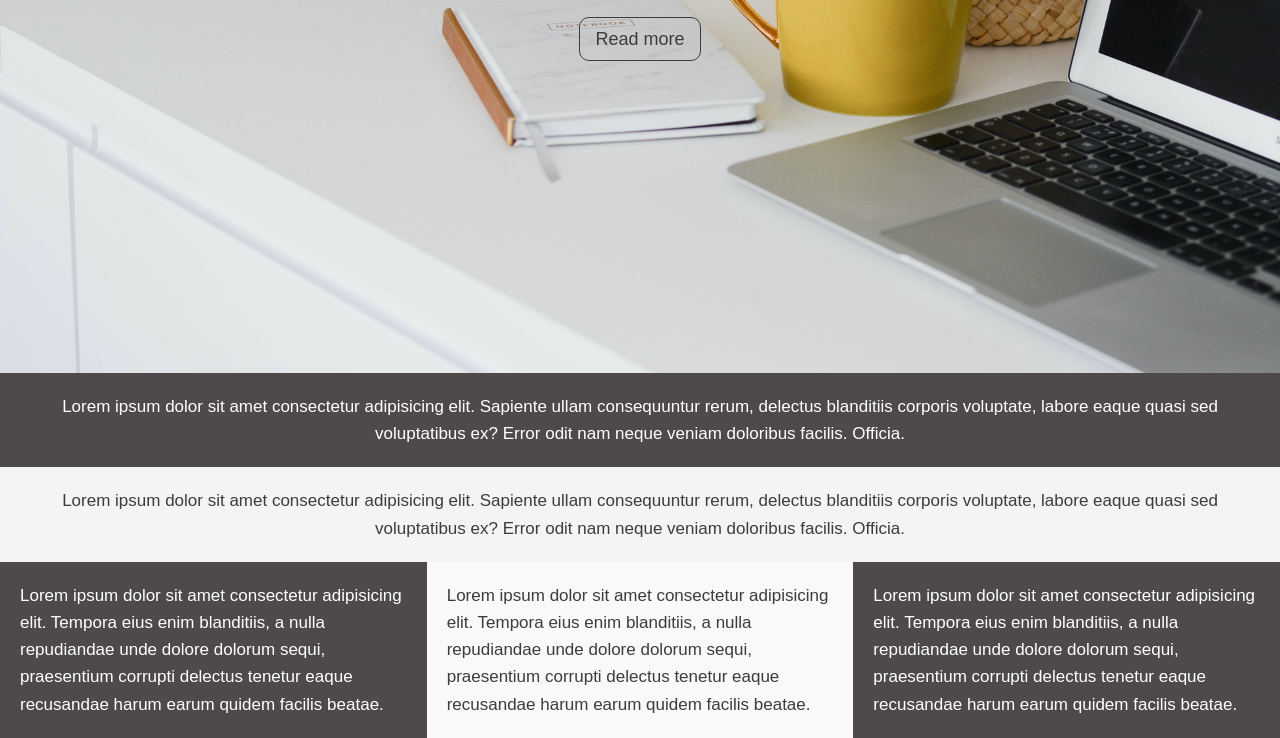
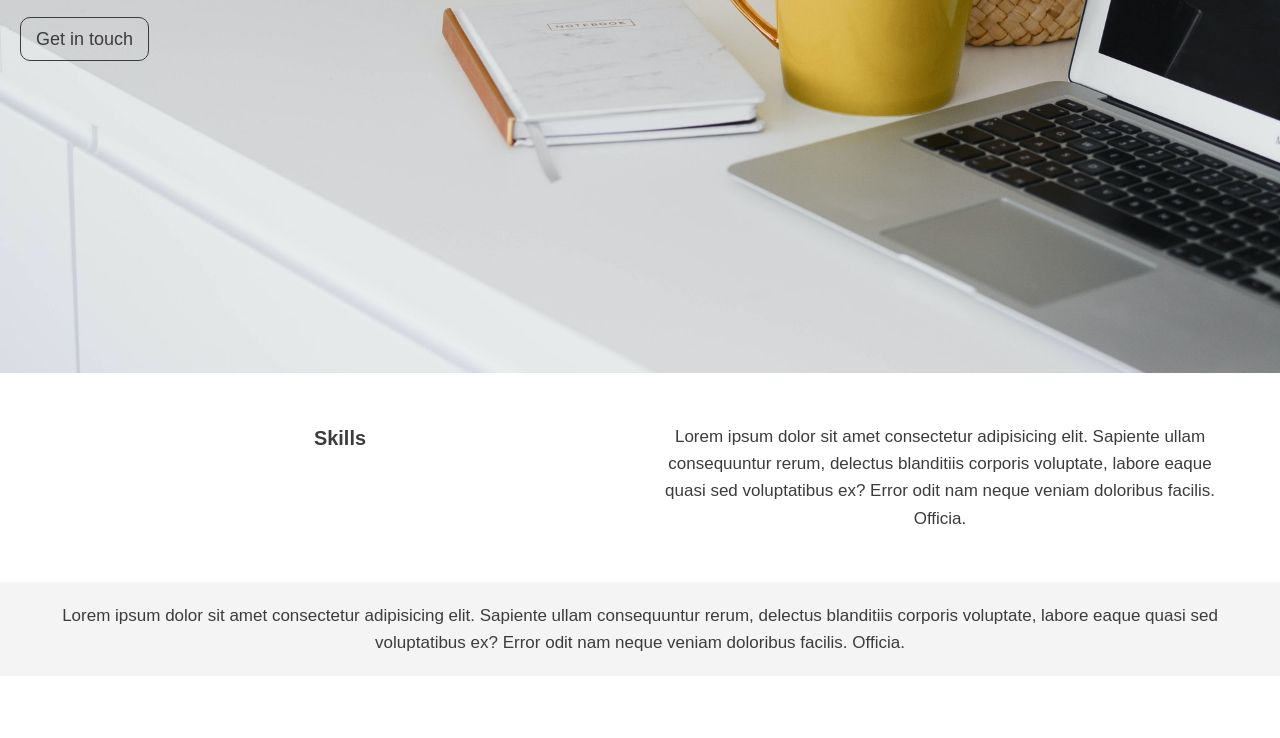
Before and after one commit to emilycharlson/echarlson-website, a plain HTML site: page index.html in a window 1280 px wide. Shown: the part 427-1165 px from the top of the page. After the commit the page ends 1143 px from the top, so only its background shows below. Drawn offline with Linux system fonts and the light colour scheme.

Commit message:
grid added

```diff
--- a/css/styles.css
+++ b/css/styles.css
@@ -19,9 +19,9 @@ body {
     display: flex;
     flex-direction: column;
     justify-content: center;
-    align-items: center;
+    align-items:flex-start;
     text-align: center;
-    padding: 0 20px;
+    padding: 0px 20px;
 }
 
 #showcase h1 {
@@ -48,14 +48,29 @@ body {
 
 #showcase .button:hover {
     background:rgb(62, 59, 59);
-    color: #fff;
+    color: #f4f4f4;
 }
 
 #section-a {
-    padding: 20px;
-    background:rgb(79, 74, 74);
-    color: #fff;
+    display: grid;
+    grid-template-columns: 1fr 1fr;
+    grid-template-areas: "header1   content1";
+    grid-gap: 20px;
+    padding: 50px;
+    background-color: #fff;
+    color:rgb(62, 59, 59);
     text-align: center;
+
+}
+
+.header1 {
+    grid-area: "header1";
+    text-align: center;
+}
+
+.content1 {
+    grid-area: "content1";
+
 }
 
 #section-b {
@@ -72,12 +87,3 @@ body {
 #section-c div {
     padding: 20px;
 }
-
-#section-c .box1, #section-c .box3 {
-    background:rgb(79, 74, 74);
-    color: #fff;
-}
-
-#section-c .box2 {
-    background: #f9f9f9;
-}
--- a/index.html
+++ b/index.html
@@ -5,7 +5,7 @@
     <meta name="viewport" content="width=device-width, initial-scale=1.0">
     <meta http-equiv="X-UA-Compatible" content="ie=edge">
     <link rel="stylesheet" href="css/styles.css">
-    <title>Software Developer</title>
+    <title>Software Developer | ECharlson portfolio</title>
 </head>
 <body>
     <header id="showcase">
@@ -13,20 +13,21 @@
         <p>
             Welcome to my website.
         </p>
-        <a href="#" class="button">Read more</a>
+        <a href="#" class="button">Get in touch</a>
     </header>
     <section id="section-a">
-        <p>Lorem ipsum dolor sit amet consectetur adipisicing elit. Sapiente ullam consequuntur rerum, delectus blanditiis corporis voluptate, labore eaque quasi sed voluptatibus ex? Error odit nam neque veniam doloribus facilis. Officia.</p>
+        <h3 class="header1">Skills</h3>
+        <p class="content1">Lorem ipsum dolor sit amet consectetur adipisicing elit. Sapiente ullam consequuntur rerum, delectus blanditiis corporis voluptate, labore eaque quasi sed voluptatibus ex? Error odit nam neque veniam doloribus facilis. Officia.</p>
     </section>
     <section id="section-b">
         <p>Lorem ipsum dolor sit amet consectetur adipisicing elit. Sapiente ullam consequuntur rerum, delectus blanditiis corporis voluptate, labore eaque quasi sed voluptatibus ex? Error odit nam neque veniam doloribus facilis. Officia.</p>
     </section>
     <section id="section-c">
-        <div class="box1"> Lorem ipsum dolor sit amet consectetur adipisicing elit. Tempora eius enim blanditiis, a nulla repudiandae unde dolore dolorum sequi, praesentium corrupti delectus tenetur eaque recusandae harum earum quidem facilis beatae.
+        <div class="box1">
         </div>
-        <div class="box2"> Lorem ipsum dolor sit amet consectetur adipisicing elit. Tempora eius enim blanditiis, a nulla repudiandae unde dolore dolorum sequi, praesentium corrupti delectus tenetur eaque recusandae harum earum quidem facilis beatae.
+        <div class="box2">
         </div>
-        <div class="box3"> Lorem ipsum dolor sit amet consectetur adipisicing elit. Tempora eius enim blanditiis, a nulla repudiandae unde dolore dolorum sequi, praesentium corrupti delectus tenetur eaque recusandae harum earum quidem facilis beatae.
+        <div class="box3">
         </div>
     </section>
 
```
